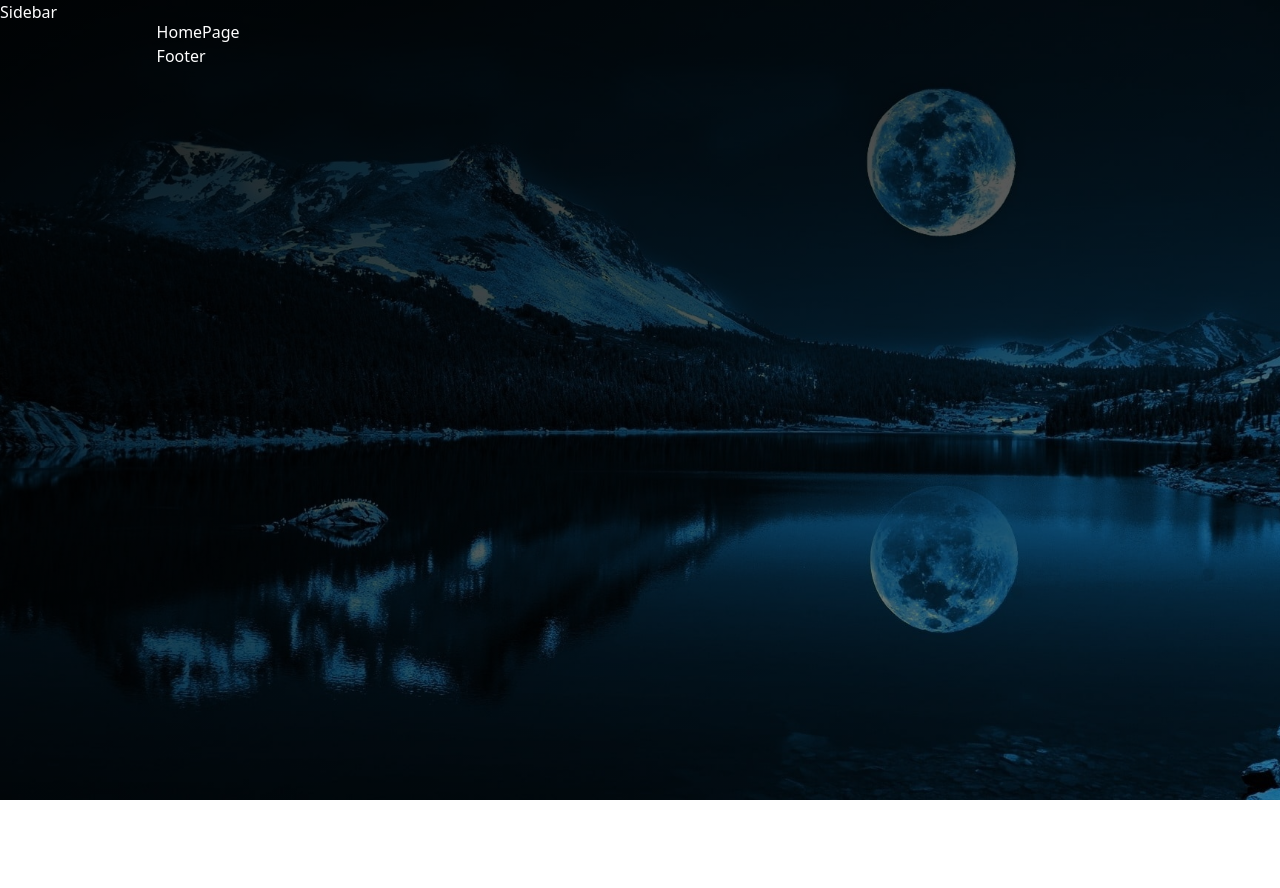
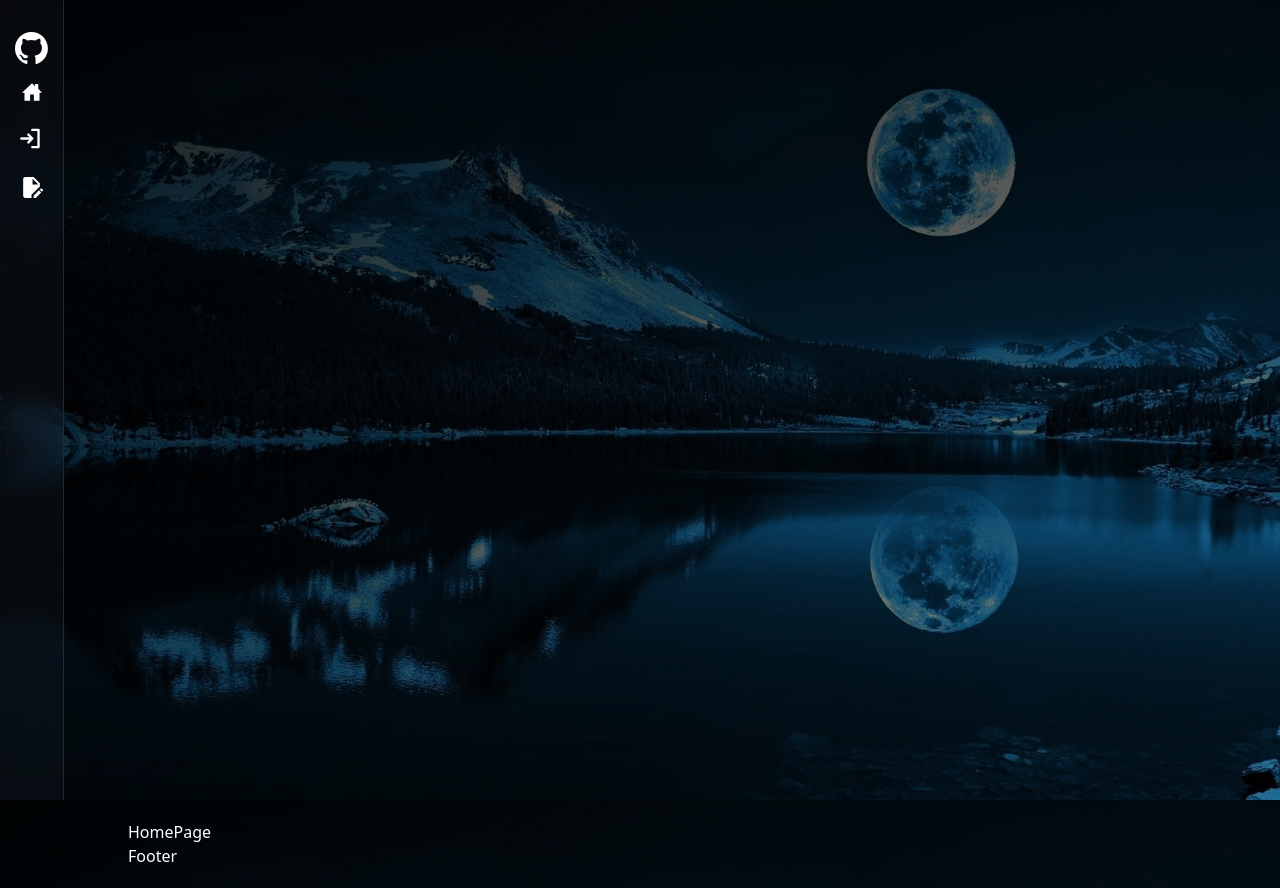
Before and after one commit to ZeeshanMukhtar1/GitHub-Lite, a React (Vite) app in the folder client/: page / in a window 1280 px wide. Before the commit the page ends 800 px from the top, so only its background shows below. Built offline with nearby package versions, Linux system fonts and the light colour scheme.

Commit message:
💄 added the sidebar Ui

```diff
--- a/client/src/App.jsx
+++ b/client/src/App.jsx
@@ -9,10 +9,9 @@
 
 function App() {
   return (
-    <div className="flex  text-white">
-      {/* Assuming you have a Sidebar component */}
+    <div className="fle">
       <Sidebar />
-      <div className="max-w-5xl my-5 text-white  mx-auto transition-all duration-300 flex-1">
+      <div className="flex-1 max-w-5xl mx-auto my-5 text-white transition-all duration-300">
         <Routes>
           <Route path="/" element={<HomePage />} />
           <Route path="/login" element={<LoginPage />} />
--- /dev/null
+++ b/client/src/components/Logout.jsx
@@ -0,0 +1,20 @@
+import { MdLogout } from 'react-icons/md';
+
+const Logout = () => {
+  return (
+    <>
+      <img
+        src={
+          'https://ps.w.org/user-avatar-reloaded/assets/icon-256x256.png?rev=2540745'
+        }
+        className="w-10 h-10 border border-gray-800 rounded-full"
+      />
+
+      <div className="flex items-center p-2 mt-auto border border-gray-800 rounded-lg cursor-pointer bg-glass">
+        <MdLogout size={22} />
+      </div>
+    </>
+  );
+};
+
+export default Logout;
--- a/client/src/components/Sidebar.jsx
+++ b/client/src/components/Sidebar.jsx
@@ -1,7 +1,71 @@
-import React from 'react';
+import { Link } from 'react-router-dom';
+import { IoHomeSharp } from 'react-icons/io5';
+import { FaHeart } from 'react-icons/fa';
+import { MdOutlineExplore } from 'react-icons/md';
+import { PiSignInBold } from 'react-icons/pi';
+import { MdEditDocument } from 'react-icons/md';
+import Logout from './Logout';
 
 const Sidebar = () => {
-  return <div>Sidebar</div>;
+  const authUser = false;
+  return (
+    <aside className="sticky top-0 left-0 flex flex-col items-center h-screen py-8 overflow-y-auto text-white border-r border-gray-800 min-w-12 sm:w-16 bg-clip-padding backdrop-filter backdrop-blur-md bg-opacity-10 hover:bg-gray-600/10">
+      <nav className="flex flex-col h-full gap-3">
+        <Link to="/" className="flex justify-center">
+          <img className="h-8" src="/github.svg" alt="Github Logo" />
+        </Link>
+
+        <Link
+          to="/"
+          className="p-1.5 flex justify-center transition-colors duration-200 rounded-lg
+					hover:bg-gray-800"
+        >
+          <IoHomeSharp size={20} />
+        </Link>
+
+        {authUser && (
+          <Link
+            to="/likes"
+            className="p-1.5 flex justify-center transition-colors duration-200 rounded-lg hover:bg-gray-800"
+          >
+            <FaHeart size={22} />
+          </Link>
+        )}
+
+        {authUser && (
+          <Link
+            to="/explore"
+            className="p-1.5  flex justify-center transition-colors duration-200 rounded-lg hover:bg-gray-800"
+          >
+            <MdOutlineExplore size={25} />
+          </Link>
+        )}
+
+        {!authUser && (
+          <Link
+            to="/login"
+            className="p-1.5 focus:outline-nones transition-colors duration-200 rounded-lg hover:bg-gray-800"
+          >
+            <PiSignInBold size={25} />
+          </Link>
+        )}
+
+        {!authUser && (
+          <Link
+            to="/signup"
+            className="p-1.5 focus:outline-nones transition-colors duration-200 rounded-lg hover:bg-gray-800"
+          >
+            <MdEditDocument size={25} />
+          </Link>
+        )}
+        {authUser && (
+          <div className="flex flex-col gap-2 mt-auto">
+            <Logout />
+          </div>
+        )}
+      </nav>
+    </aside>
+  );
 };
 
 export default Sidebar;
--- a/client/src/pages/LoginPage.jsx
+++ b/client/src/pages/LoginPage.jsx
@@ -1,7 +1,7 @@
 import React from 'react';
 
 const LoginPage = () => {
-  return <div>LoginPage</div>;
+  return <div className="text-white">LoginPage</div>;
 };
 
 export default LoginPage;
--- a/client/src/pages/SignupPage.jsx
+++ b/client/src/pages/SignupPage.jsx
@@ -1,7 +1,7 @@
 import React from 'react';
 
 const SignupPage = () => {
-  return <div>SignupPage</div>;
+  return <div className="text-white">SignupPage</div>;
 };
 
 export default SignupPage;
```
